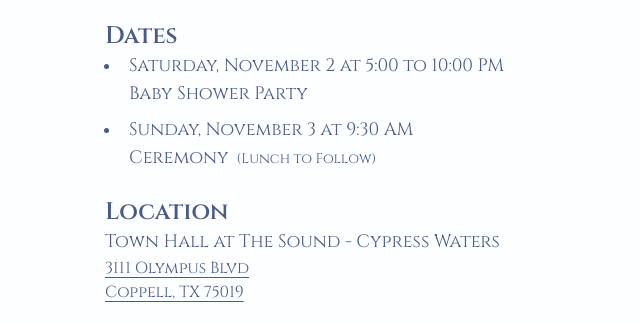
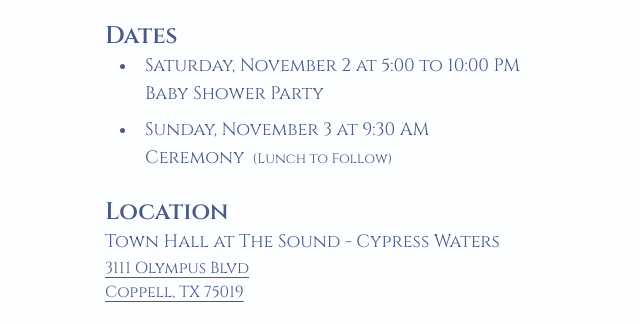
Before and after one commit to kishanpatel789/mirakash_baby_shower, a website: page main/index.html in a window 1280 px wide. Shown: the part 476-800 px from the top of the page, without its empty margins (285-925 px from the left). Drawn offline with Linux system fonts and the light colour scheme.

Commit message:
Increase bullet padding

```diff
--- a/main/static/css/input.css
+++ b/main/static/css/input.css
@@ -43,7 +43,7 @@ ol {
 }
 
 li {
-    @apply mb-2 ms-4 ps-2
+    @apply mb-2 ms-8 ps-2
 }
 
 hr {
```
Also changed, not shown: main/static/css/main.css.
